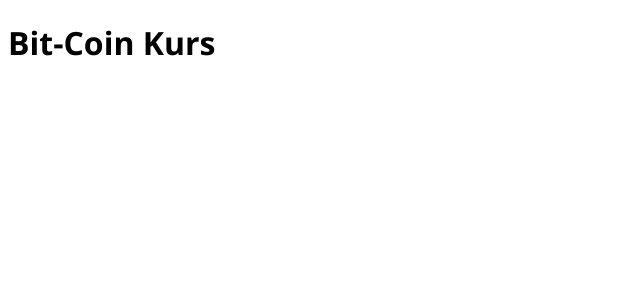
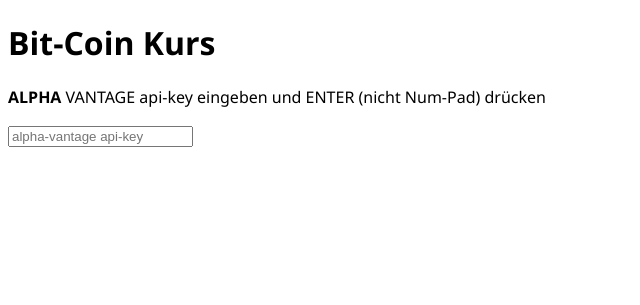
Before and after one commit to Schevenhuette/tg_devAka_m9_bitcoinPriceDevelopment, a plain HTML site: page index.html in a window 1280 px wide. Shown: the whole page, without its empty margins (0-640 px from the left). Drawn offline with nearby package versions, Linux system fonts and the light colour scheme; no server answers.

Commit message:
api-key via input field

```diff
--- a/index.html
+++ b/index.html
@@ -11,8 +11,12 @@
     <script src="./script/graph.js"></script>
     <script src="https://cdnjs.cloudflare.com/ajax/libs/Chart.js/4.4.0/chart.umd.min.js"></script>
 </head>
-<body onload="init()">
+<!-- <body onload="init()"> -->
+<body>
     <h1>Bit-Coin Kurs</h1>
+    <p><b>ALPHA</b> VANTAGE api-key eingeben und ENTER (nicht Num-Pad) drücken</p>
+    <input type="text" placeholder="alpha-vantage api-key" id="myApiKey" onkeypress="myFunction(event)">
+
 
     <div id="output">
         <!-- rendered by javascript -->
--- a/script/graph.js
+++ b/script/graph.js
@@ -1,6 +1,7 @@
 'use strict';
 
 function btcChart() {
+
     const ctx = document.getElementById('myChart');
     new Chart(ctx, {
         type: 'line',
--- a/script/script.js
+++ b/script/script.js
@@ -3,7 +3,7 @@
 
 let url = 'https://www.alphavantage.co/query?function=CURRENCY_EXCHANGE_RATE&from_currency=BTC&to_currency=CNY&apikey=';
 let urlMonthly = 'https://www.alphavantage.co/query?function=DIGITAL_CURRENCY_MONTHLY&symbol=BTC&market=EUR&apikey=';
-const API_KEY = '53G8MU0P10TSA54I';
+let API_KEY = '';
 let courses = [];
 let month = [];
 
@@ -83,6 +83,17 @@ async function getMonthlyBtcCourse(jsonMonthlyBtcCourse) { // current monthly bt
 }
 
 
+function myFunction(event) {
+    let x = event.code;
+    if(x == "Enter") {
+        API_KEY = document.getElementById('myApiKey').value;
+        console.log('API_KEY = ', API_KEY);
+
+        init();
+    }
+}
+
+
 async function init() { // start application | fetch data from alpha-vantage
     await getBtcCourseData(); // fetch btc-data from alpha-vantage
     btcChart();
```
